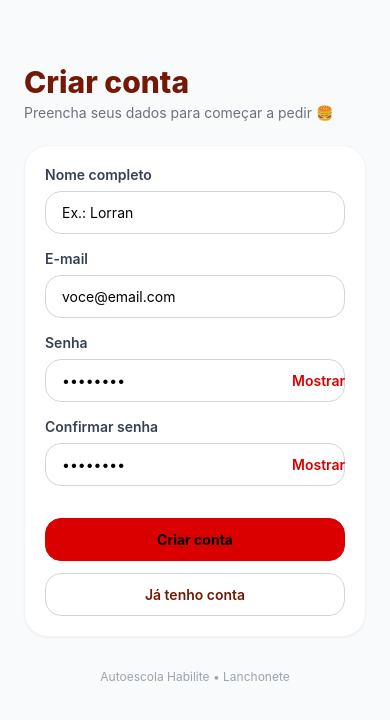
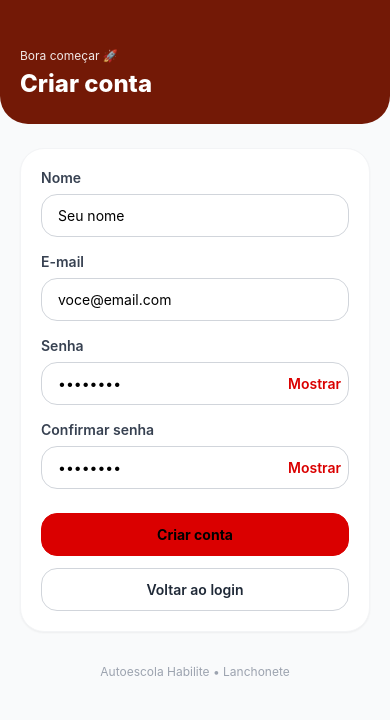
Before and after one commit to LorranFont/habilite-lanchonete-app, a React Native app: screen /Register in a window 390 px wide. Shown: the top 720 px of the page. Built offline with nearby package versions, Linux system fonts and the light colour scheme.

Commit message:
feat(auth): novo layout Habilite no login e registro

```diff
--- a/src/pages/login.tsx
+++ b/src/pages/login.tsx
@@ -1,4 +1,4 @@
-import { useState } from "react";
+import React, { useState } from "react";
 import {
   View,
   Text,
@@ -6,10 +6,16 @@ import {
   Pressable,
   KeyboardAvoidingView,
   Platform,
-  Alert,
+  Animated,
 } from "react-native";
 import * as SecureStore from "expo-secure-store";
-import { Card, Field, Button, Title, Subtitle } from "../components/ui";
+import { Field, Card, Button } from "../components/ui";
+
+// Paleta Habilite
+const BRAND = {
+  primary: "#731906", // vinho/terracota escuro
+  accent:  "#da0000", // coral/verm.
+};
 
 type StoredUser = { nome: string; email: string; senha: string };
 
@@ -19,6 +25,16 @@ export function LoginScreen({ navigation }: any) {
   const [showPwd, setShowPwd] = useState(false);
   const [submitting, setSubmitting] = useState(false);
   const [errors, setErrors] = useState<{ email?: string; senha?: string }>({});
+
+  // animação do header (sobe levemente apenas no mount inicial)
+  const headerY = React.useRef(new Animated.Value(20)).current;
+  React.useEffect(() => {
+    Animated.spring(headerY, {
+      toValue: 0,
+      useNativeDriver: true,
+      friction: 7,
+    }).start();
+  }, []);
 
   function validate() {
     const e: typeof errors = {};
@@ -39,19 +55,17 @@ export function LoginScreen({ navigation }: any) {
     try {
       const raw = await SecureStore.getItemAsync("user");
       if (!raw) {
-        Alert.alert("Nenhum cadastro", "Crie sua conta para continuar.", [
-          { text: "Cadastrar", onPress: () => navigation.navigate("Register") },
-        ]);
+        alert("Nenhum cadastro encontrado. Crie sua conta.");
+        navigation.navigate("Register");
         return;
       }
-
       const saved: StoredUser = JSON.parse(raw);
       const ok =
         saved.email.trim().toLowerCase() === email.trim().toLowerCase() &&
         saved.senha === senha;
 
       if (!ok) {
-        Alert.alert("Credenciais inválidas", "Confira seu e-mail e senha.");
+        alert("Credenciais inválidas. Confira seu e-mail e senha.");
         return;
       }
 
@@ -64,18 +78,32 @@ export function LoginScreen({ navigation }: any) {
 
   return (
     <KeyboardAvoidingView
-      behavior={Platform.select({ ios: "padding", android: undefined })}
+      behavior={Platform.select({ ios: "padding", android: "height" })}
+      keyboardVerticalOffset={80}
       className="flex-1 bg-gray-50"
     >
-      {/* Header simples com marca */}
-      <View className="px-6 pt-16">
-        <Title>Bem-vindo 👋</Title>
-        <Subtitle>Acesse sua conta da lanchonete Habilite</Subtitle>
-      </View>
+      {/* Header curvado */}
+      <Animated.View
+        style={{
+          transform: [{ translateY: headerY }],
+          backgroundColor: BRAND.primary,
+          paddingHorizontal: 20,
+          paddingTop: 48,
+          paddingBottom: 24,
+          borderBottomLeftRadius: 28,
+          borderBottomRightRadius: 28,
+        }}
+      >
+        <Text className="text-white/90 text-xs">Bem-vindo de volta 👋</Text>
+        <Text className="text-white text-2xl font-extrabold mt-1">
+          Acesse sua conta
+        </Text>
+      </Animated.View>
 
-      <View className="px-6 mt-6">
-        <Card>
-          {/* E-mail */}
+      {/* Corpo */}
+      <View className="flex-1 px-5 pt-6">
+        <Card className="p-5">
+          {/* Email */}
           <Field label="E-mail" error={errors.email}>
             <TextInput
               value={email}
@@ -84,8 +112,8 @@ export function LoginScreen({ navigation }: any) {
                 if (errors.email) setErrors((e) => ({ ...e, email: undefined }));
               }}
               placeholder="voce@email.com"
+              autoCapitalize="none"
               keyboardType="email-address"
-              autoCapitalize="none"
               className={`border rounded-2xl px-4 py-3 bg-white ${
                 errors.email ? "border-red-500" : "border-gray-300"
               }`}
@@ -95,7 +123,7 @@ export function LoginScreen({ navigation }: any) {
           {/* Senha */}
           <Field label="Senha" error={errors.senha}>
             <View
-              className={`flex-row items-center border rounded-2xl px-4 bg-white ${
+              className={`flex-row items-center rounded-2xl px-4 border bg-white ${
                 errors.senha ? "border-red-500" : "border-gray-300"
               }`}
             >
@@ -113,44 +141,30 @@ export function LoginScreen({ navigation }: any) {
                 onPress={() => setShowPwd((s) => !s)}
                 className="pl-3 py-2 active:opacity-80"
               >
-                <Text className="text-habilite-accent font-semibold">
+                <Text style={{ color: BRAND.accent }} className="font-semibold">
                   {showPwd ? "Ocultar" : "Mostrar"}
                 </Text>
               </Pressable>
             </View>
           </Field>
 
-          {/* Ações */}
-          <Pressable
-            onPress={() => Alert.alert("Calma 😅", "Funcionalidade em breve.")}
-            className="self-end mt-1"
-          >
-            <Text className="text-xs text-gray-500 underline">
-              Esqueci minha senha
-            </Text>
-          </Pressable>
-
+          {/* Botões */}
           <Button
             title={submitting ? "Entrando..." : "Entrar"}
             onPress={handleLogin}
             loading={submitting}
-            className="mt-4 w-full"
+            className="mt-2"
           />
 
-          <View className="flex-row items-center my-5">
-            <View className="flex-1 h-px bg-gray-200" />
-            <Text className="mx-3 text-gray-400 text-xs">ou</Text>
-            <View className="flex-1 h-px bg-gray-200" />
-          </View>
-
-          <Button
-            title="Criar conta"
-            variant="outline"
+          <Pressable
             onPress={() => navigation.navigate("Register")}
-            className="w-full"
-          />
+            className="mt-3 rounded-2xl px-4 py-3 items-center border border-gray-300 active:opacity-80"
+          >
+            <Text className="text-gray-800 font-semibold">Criar conta</Text>
+          </Pressable>
         </Card>
 
+        {/* Rodapé */}
         <View className="mt-8 items-center">
           <Text className="text-gray-400 text-xs">
             Autoescola Habilite • Lanchonete
--- a/src/pages/register.tsx
+++ b/src/pages/register.tsx
@@ -1,4 +1,4 @@
-import { useState } from "react";
+import React, { useState } from "react";
 import {
   View,
   Text,
@@ -6,10 +6,16 @@ import {
   Pressable,
   KeyboardAvoidingView,
   Platform,
-  Alert,
+  Animated,
 } from "react-native";
 import * as SecureStore from "expo-secure-store";
-import { Card, Field, Button, Title, Subtitle } from "../components/ui";
+import { Field, Card, Button } from "../components/ui";
+
+// Paleta Habilite
+const BRAND = {
+  primary: "#731906",
+  accent:  "#da0000",
+};
 
 type StoredUser = { nome: string; email: string; senha: string };
 
@@ -22,7 +28,6 @@ export function RegisterScreen({ navigation }: any) {
   const [showPwd, setShowPwd] = useState(false);
   const [showPwd2, setShowPwd2] = useState(false);
   const [submitting, setSubmitting] = useState(false);
-
   const [errors, setErrors] = useState<{
     nome?: string;
     email?: string;
@@ -30,44 +35,53 @@ export function RegisterScreen({ navigation }: any) {
     confirmar?: string;
   }>({});
 
+  // animação do header
+  const headerY = React.useRef(new Animated.Value(20)).current;
+  React.useEffect(() => {
+    Animated.spring(headerY, {
+      toValue: 0,
+      useNativeDriver: true,
+      friction: 7,
+    }).start();
+  }, []);
+
   function validate() {
     const e: typeof errors = {};
     if (!nome.trim()) e.nome = "Nome é obrigatório.";
-
     if (!email.trim()) e.email = "Email é obrigatório.";
     else if (!/^[^\s@]+@[^\s@]+\.[^\s@]+$/.test(email.trim()))
       e.email = "Email inválido.";
-
     if (!senha.trim()) e.senha = "Senha é obrigatória.";
     else if (senha.length < 6) e.senha = "Mínimo de 6 caracteres.";
-
     if (!confirmar.trim()) e.confirmar = "Confirmação é obrigatória.";
     else if (confirmar !== senha) e.confirmar = "As senhas não coincidem.";
-
     setErrors(e);
     return Object.keys(e).length === 0;
   }
 
-  async function emailExists() {
+  async function checkEmailExists(emailCheck: string) {
     const raw = await SecureStore.getItemAsync("user");
     if (!raw) return false;
-    const saved: StoredUser = JSON.parse(raw);
-    return saved.email.trim().toLowerCase() === email.trim().toLowerCase();
+    try {
+      const saved: StoredUser = JSON.parse(raw);
+      return (
+        saved.email.trim().toLowerCase() === emailCheck.trim().toLowerCase()
+      );
+    } catch {
+      return false;
+    }
   }
 
   async function handleRegister() {
     if (!validate()) return;
     setSubmitting(true);
     try {
-      if (await emailExists()) {
-        Alert.alert("Email já cadastrado", "Tente outro email.");
+      if (await checkEmailExists(email)) {
+        alert("Este e-mail já está cadastrado. Tente outro.");
         return;
       }
-
       const user: StoredUser = { nome, email, senha };
       await SecureStore.setItemAsync("user", JSON.stringify(user));
-      Alert.alert("Conta criada 🎉", "Cadastro realizado com sucesso!");
-
       navigation.reset({ index: 0, routes: [{ name: "Menu" }] });
     } finally {
       setSubmitting(false);
@@ -76,30 +90,47 @@ export function RegisterScreen({ navigation }: any) {
 
   return (
     <KeyboardAvoidingView
-      behavior={Platform.select({ ios: "padding", android: undefined })}
+      behavior={Platform.select({ ios: "padding", android: "height" })}
+      keyboardVerticalOffset={80}
       className="flex-1 bg-gray-50"
     >
-      <View className="px-6 pt-16">
-        <Title>Criar conta</Title>
-        <Subtitle>Preencha seus dados para começar a pedir 🍔</Subtitle>
-      </View>
+      {/* Header curvado */}
+      <Animated.View
+        style={{
+          transform: [{ translateY: headerY }],
+          backgroundColor: BRAND.primary,
+          paddingHorizontal: 20,
+          paddingTop: 48,
+          paddingBottom: 24,
+          borderBottomLeftRadius: 28,
+          borderBottomRightRadius: 28,
+        }}
+      >
+        <Text className="text-white/90 text-xs">Bora começar 🚀</Text>
+        <Text className="text-white text-2xl font-extrabold mt-1">
+          Criar conta
+        </Text>
+      </Animated.View>
 
-      <View className="px-6 mt-6">
-        <Card>
-          <Field label="Nome completo" error={errors.nome}>
+      {/* Corpo */}
+      <View className="flex-1 px-5 pt-6">
+        <Card className="p-5">
+          {/* Nome */}
+          <Field label="Nome" error={errors.nome}>
             <TextInput
               value={nome}
               onChangeText={(t) => {
                 setNome(t);
                 if (errors.nome) setErrors((e) => ({ ...e, nome: undefined }));
               }}
-              placeholder="Ex.: Lorran"
+              placeholder="Seu nome"
               className={`border rounded-2xl px-4 py-3 bg-white ${
                 errors.nome ? "border-red-500" : "border-gray-300"
               }`}
             />
           </Field>
 
+          {/* Email */}
           <Field label="E-mail" error={errors.email}>
             <TextInput
               value={email}
@@ -107,18 +138,19 @@ export function RegisterScreen({ navigation }: any) {
                 setEmail(t);
                 if (errors.email) setErrors((e) => ({ ...e, email: undefined }));
               }}
-              placeholder="voce@email.com"
               autoCapitalize="none"
               keyboardType="email-address"
+              placeholder="voce@email.com"
               className={`border rounded-2xl px-4 py-3 bg-white ${
                 errors.email ? "border-red-500" : "border-gray-300"
               }`}
             />
           </Field>
 
+          {/* Senha */}
           <Field label="Senha" error={errors.senha}>
             <View
-              className={`flex-row items-center border rounded-2xl px-4 bg-white ${
+              className={`flex-row items-center rounded-2xl px-4 border bg-white ${
                 errors.senha ? "border-red-500" : "border-gray-300"
               }`}
             >
@@ -136,16 +168,17 @@ export function RegisterScreen({ navigation }: any) {
                 onPress={() => setShowPwd((s) => !s)}
                 className="pl-3 py-2 active:opacity-80"
               >
-                <Text className="text-habilite-accent font-semibold">
+                <Text style={{ color: BRAND.accent }} className="font-semibold">
                   {showPwd ? "Ocultar" : "Mostrar"}
                 </Text>
               </Pressable>
             </View>
           </Field>
 
+          {/* Confirmar senha */}
           <Field label="Confirmar senha" error={errors.confirmar}>
             <View
-              className={`flex-row items-center border rounded-2xl px-4 bg-white ${
+              className={`flex-row items-center rounded-2xl px-4 border bg-white ${
                 errors.confirmar ? "border-red-500" : "border-gray-300"
               }`}
             >
@@ -164,26 +197,27 @@ export function RegisterScreen({ navigation }: any) {
                 onPress={() => setShowPwd2((s) => !s)}
                 className="pl-3 py-2 active:opacity-80"
               >
-                <Text className="text-habilite-accent font-semibold">
+                <Text style={{ color: BRAND.accent }} className="font-semibold">
                   {showPwd2 ? "Ocultar" : "Mostrar"}
                 </Text>
               </Pressable>
             </View>
           </Field>
 
+          {/* Botões */}
           <Button
             title={submitting ? "Criando..." : "Criar conta"}
             onPress={handleRegister}
             loading={submitting}
-            className="mt-4 w-full"
+            className="mt-2"
           />
 
-          <Button
-            title="Já tenho conta"
-            variant="outline"
-            onPress={() => navigation.navigate("Login")}
-            className="mt-3 w-full"
-          />
+          <Pressable
+            onPress={() => navigation.goBack()}
+            className="mt-3 rounded-2xl px-4 py-3 items-center border border-gray-300 active:opacity-80"
+          >
+            <Text className="text-gray-800 font-semibold">Voltar ao login</Text>
+          </Pressable>
         </Card>
 
         <View className="mt-8 items-center">
```
